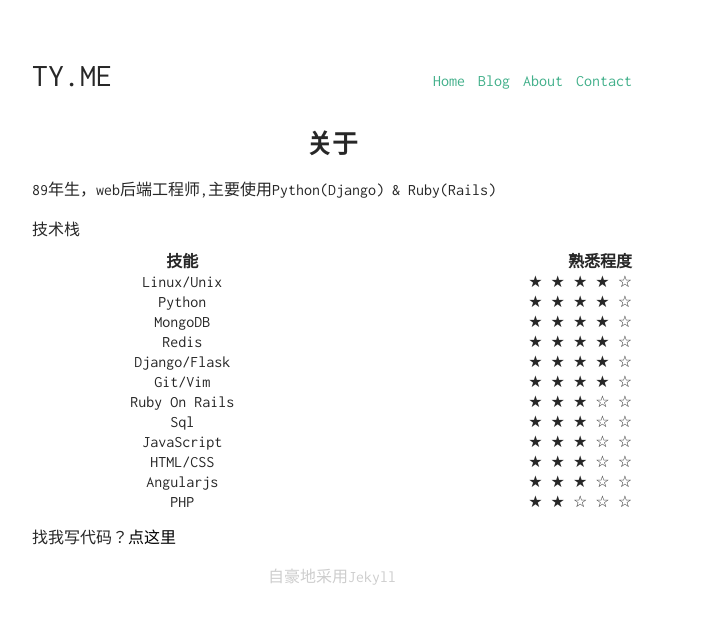
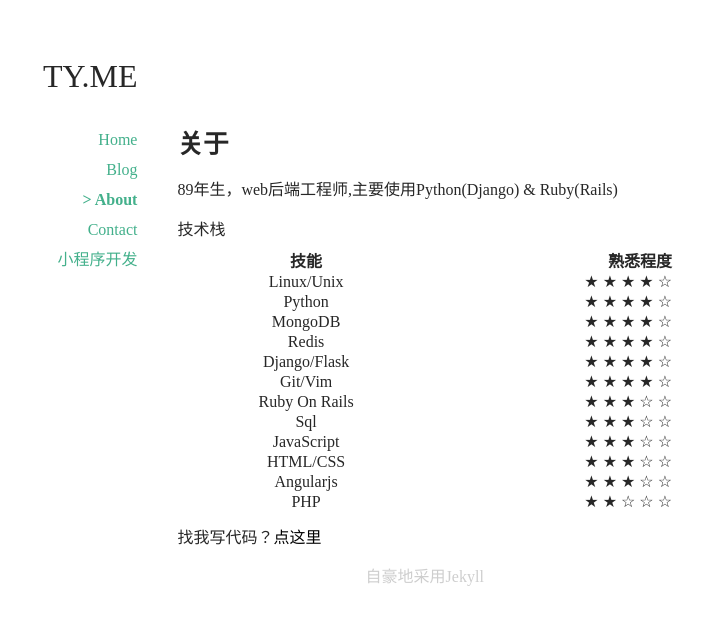
Before and after one commit to ty-me/t-y.me, a Jekyll site: the page built from about.md, in a window 1280 px wide. Shown: the top 625 px of the page, without its empty margins (308-1011 px from the left). Built offline with Jekyll 4.4.1, drawn with Linux system fonts in a browser that asks for light colours.

Commit message:
update service page

```diff
--- a/Gemfile
+++ b/Gemfile
@@ -6,3 +6,6 @@
 gem 'rmagick'
 gem 'exifr'
 gem 'jekyll-gallery-generator'
+gem 'jekyll-sitemap'
+gem 'jekyll-paginate'
+gem 'json'
--- a/_config.yml
+++ b/_config.yml
@@ -29,8 +29,8 @@
 highlighter: rouge
 
 
-gems:
-  - jekyll-gallery-generator
+#gems:
+#  - jekyll-gallery-generator
 
 
 gallery:
--- a/_layouts/default.html
+++ b/_layouts/default.html
@@ -1,10 +1,10 @@
 <!DOCTYPE html>
 <html>
-
 <head>
     <meta charset="utf-8">
     <meta http-equiv="X-UA-Compatible" content="IE=edge">
     <meta name="viewport" content="width=device-width, initial-scale=1, user-scalable=no">
+    <meta name="description" value="提供微信小程序开发,微信H5开发,网站开发等软件开发的外包服务">
 
     {% if page.title %}
         <title>{{ page.title }} - {{ site.name }}</title>
@@ -17,32 +17,31 @@
     {% if site.google_verification %}
         <meta name="google-site-verification" content="{{ site.google_verify }}">
     {% endif %}
-
     <link rel="icon" href="/assets/img/favicon.png?v=3">
-    <link href='https://fonts.googleapis.com/css?family=Inconsolata:400,700' rel='stylesheet' type='text/css'>
+    <link rel="stylesheet" type="text/css" href="https://necolas.github.io/normalize.css/7.0.0/normalize.css">
     <link rel="stylesheet" type="text/css" href="/assets/css/main.css?v=3">
 </head>
 
 <body>
 
     <div class="wrapper">
-        <div class="header">
-            <h1>{{ site.name }}</h1>
+        <div class="sidebar">
+          <h1>{{ site.name }}</h1>
             <ul>
                 {% for item in site.data.navigation %}
-                <li> <a href="{{ item.url }}" target="{{ target }}">{{ item.title }}</a> </li>
+                <li {% if page.url == item.url %}class="active"{% endif %}><a href="{{ item.url }}" target="{{ target }}">{{ item.title }}</a> </li>
                 {% endfor %}
             </ul>
         </div>
         <div class="main-content">
-        {{ content }}
+          {{ content }}
+
+          <footer>
+            <p class="text-center">自豪地采用Jekyll</p>
+          </footer>
+        </div>
 
 
-
-        </div>
-        <footer>
-            <p class="text-center">自豪地采用Jekyll</p>
-        </footer>
     </div>
 
 </body>
--- a/assets/css/main.scss
+++ b/assets/css/main.scss
@@ -5,6 +5,13 @@
 @import "config";
 
 .main-content{
+    width:100%;
+    .page__title{
+        margin:0 0 15px 0;
+    }
+
+    margin-top:72px;
+
     ul{
 		list-style: circle;
 		margin-left: 18px;
@@ -106,7 +113,11 @@
 
 
 .wrapper {
-	max-width: 600px;
+    display: flex;
+    flex-direction:row;
+    flex-wrap:nowrap;
+	max-width: 680px;
+	justify-content: space-betwen;
 	margin: auto;
 	padding: 60px 30px 60px 30px;
 	@media screen and (max-width: $br) {
@@ -120,11 +131,13 @@
 }
 
 
-.header {
+.sidebar {
+    width:200px;
 	display: flex;
-	justify-content: space-between;
-	align-items: baseline;
-	padding-bottom: 30px;
+	flex-direction:column;
+	justify-content: flex-start;
+	align-items: flex-end;
+	margin-right:40px;
 	@media screen and (max-width: $br) {
 		display: block;
 	}
@@ -136,12 +149,27 @@
 		margin-bottom: 0;
 	}
 	ul {
-		margin-top: 10px;
+		display:flex;
+		flex-direction:column;
+		justify-content:flex-start;
+		align-items:flex-end;
+		margin-top: 40px;
 		li {
+			height:30px;
 			display: inline;
 			padding: 0;
 			padding-left: 5px;
 		}
+
+		li.active{
+			a{
+				font-weight:900;
+			}
+            :before{
+                content: '> '
+            }
+		}
+
 	}
 }
 
@@ -177,9 +205,6 @@
 	}
 }
 
-.post__title, .resume__title, .page__title{
-    text-align:center;
-}
 .post__date, .resume__data, .page__date{
     text-align:right;
 }
@@ -322,3 +347,40 @@
     color:#cecece;
     margin:20px 0;
 }
+
+
+
+/* cusom */
+.service {
+    display: flex;
+    flex-direction: column;
+    align-items: center;
+    justify-content: center;
+    width: 100%;
+    border-radius: 6px;
+}
+
+.service .logo{
+    margin:0 0 30px 0;
+}
+
+.service .desc{
+    display:flex;
+    flex-direction:column;
+    justify-content:center;
+    align-items:center;
+}
+
+.service .btn{
+    margin:30px 0 30px 0;
+    width:200px;
+    background:green;
+    color:#fff;
+    padding:10px 15px;
+    text-align:center;
+}
+
+.service .btn:hover{
+    background:#126b12;
+    text-decoration: none;
+}
```
Also changed, not shown: _data/navigation.yml (+6 -3 lines).
